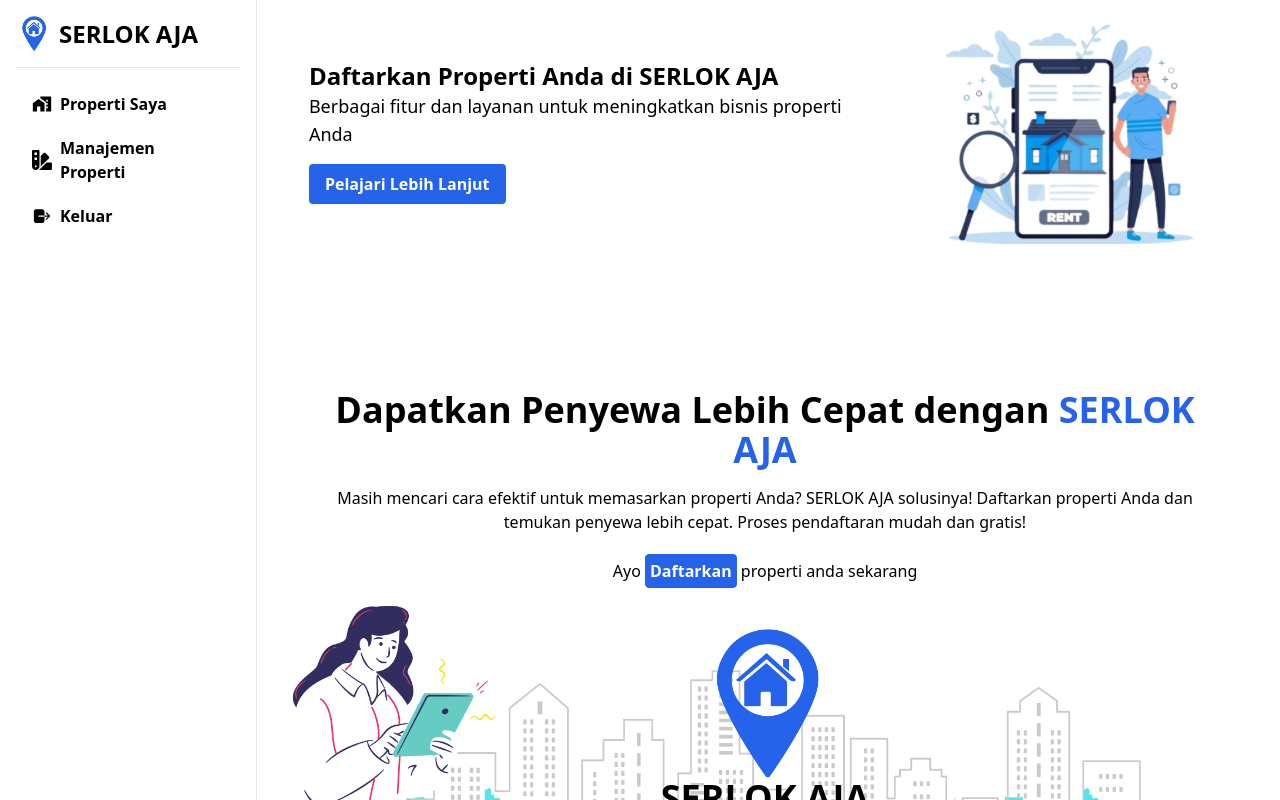
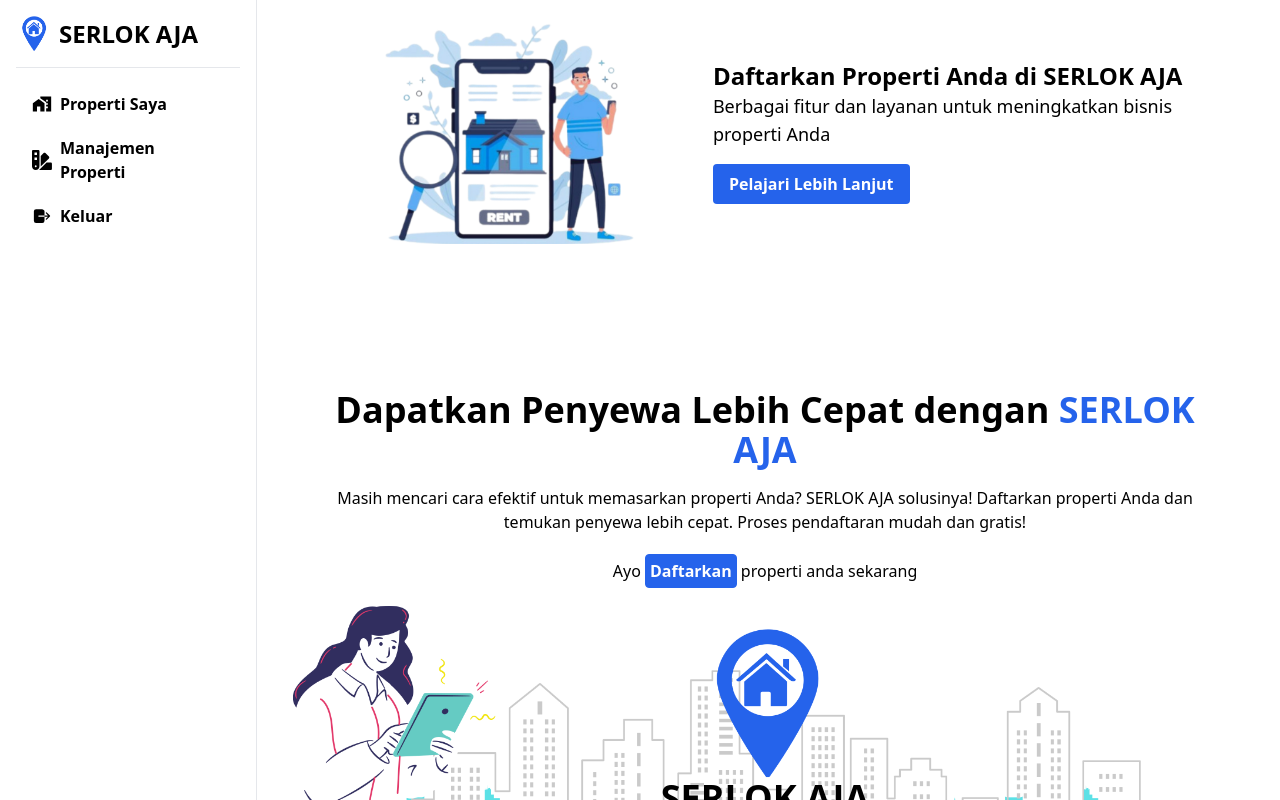
Before and after one commit to serlokaja/serlokaja, a Next.js app in the folder my-app/: page /dashboard-pemilik in a window 1280 px wide. Built offline with nearby package versions, Linux system fonts and the light colour scheme.

Commit message:
Update bannerAds.tsx

```diff
--- a/my-app/src/components/bannerAds.tsx
+++ b/my-app/src/components/bannerAds.tsx
@@ -2,7 +2,11 @@ import Image from "next/image";
 import adsen from "../assets/adsen.png"
 export default function BannerAds() {
   return (
-    <div className="bg-white h-56 flex justify-center items-center rounded-lg mt-5 ">
+    <div className="bg-white flex justify-center items-center rounded-lg mt-5">
+      <div className="flex flex-col md:flex-row justify-start items-center">
+        <div className="flex justify-start md:ml-5">
+          <Image src={adsen} alt="adsen" className="object-cover rounded-lg h-56 w-96" />
+        </div>
         <div className="flex-1 p-4">
           <h2 className="text-2xl font-bold text-black">
             Daftarkan Properti Anda di SERLOK AJA
@@ -14,8 +18,6 @@ export default function BannerAds() {
             Pelajari Lebih Lanjut
           </button>
         </div>
-      <div className="flex justify-center -mr-5">
-        <Image src={adsen} alt="adsen" className="object-cover rounded-lg h-56 w-96" />
       </div>
     </div>
   );
```
Lines whose indentation alone changed are shown as unchanged.
